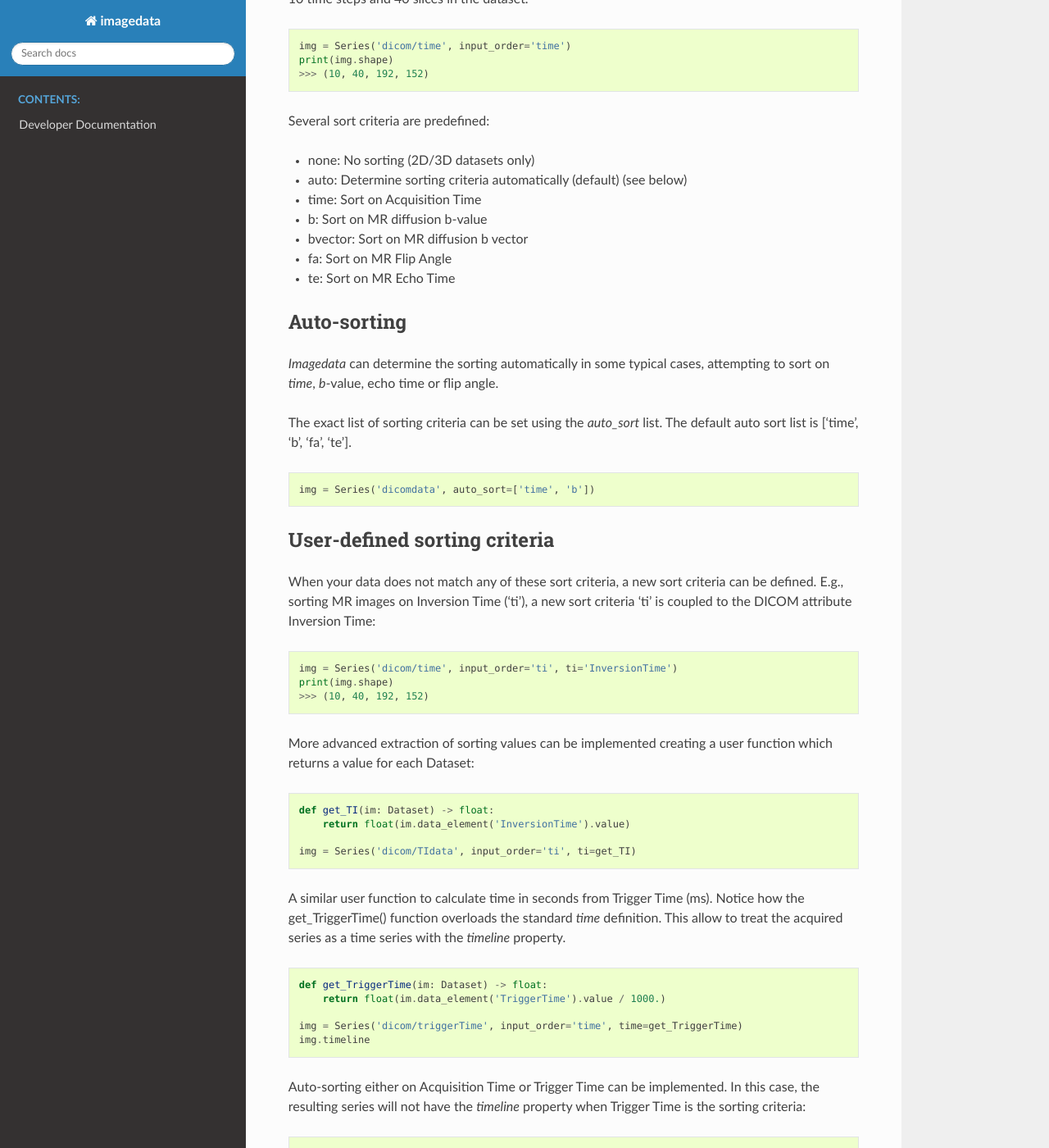
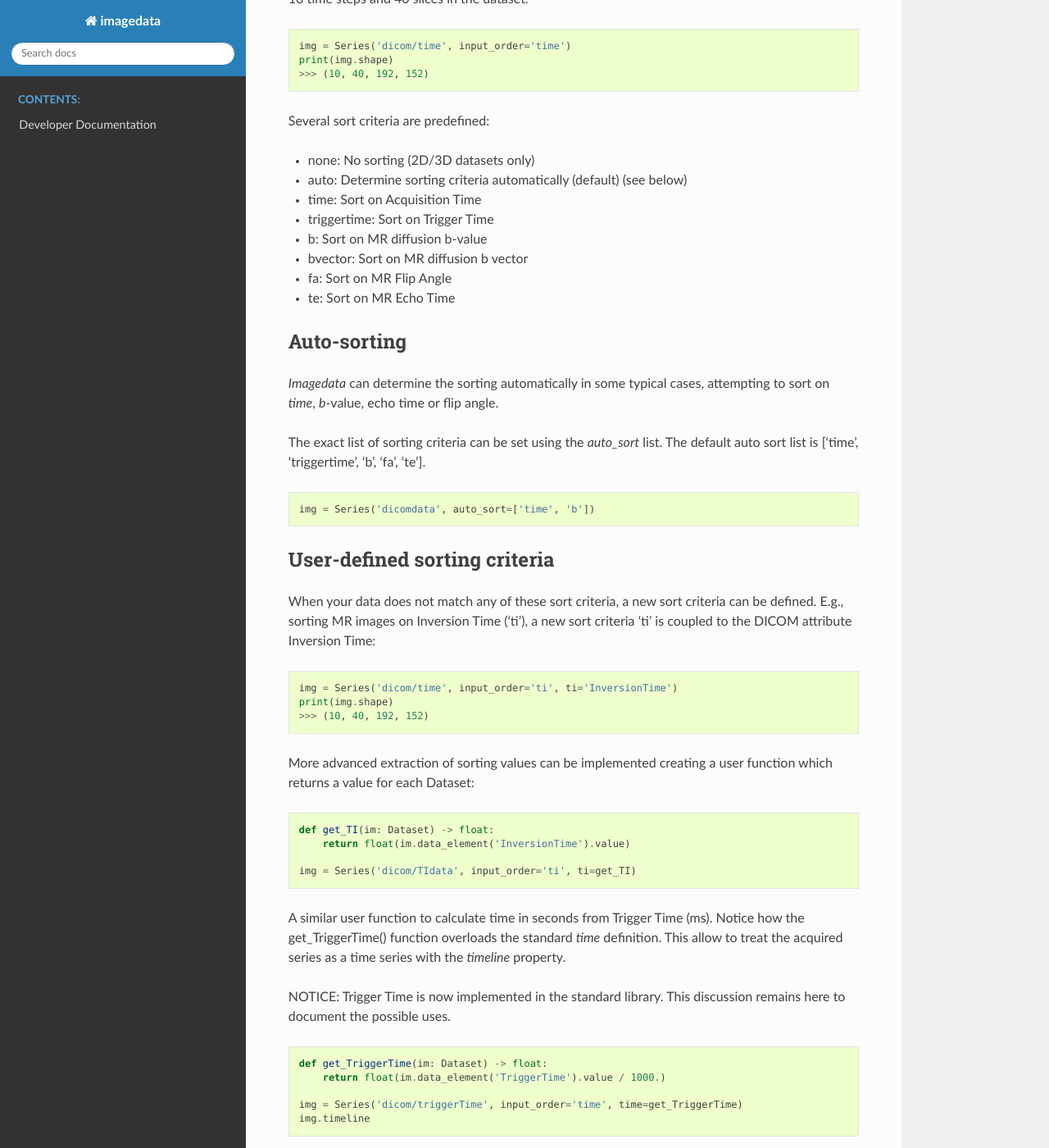
Before and after one commit to erling6232/imagedata, a Sphinx documentation site: the page built from docs/Sorting.rst, in a window 1280 px wide and 1400 px high, scrolled down 513 px. Shown: the whole window at 82% size. Built offline with Sphinx 7.4.7 and the Read the Docs theme 3.1.0, drawn with Linux system fonts in a browser that asks for light colours; pages that are not in the unit, such as notebooks, are missing from menus.

Commit message:
Document user-defined sorting, and n-dimensional sorting.

```diff
--- a/docs/Sorting.rst
+++ b/docs/Sorting.rst
@@ -33,6 +33,7 @@
 * none: No sorting (2D/3D datasets only)
 * auto: Determine sorting criteria automatically (default) (see below)
 * time: Sort on Acquisition Time
+* triggertime: Sort on Trigger Time
 * b: Sort on MR diffusion b-value
 * bvector: Sort on MR diffusion b vector
 * fa: Sort on MR Flip Angle
@@ -45,7 +46,7 @@
 attempting to sort on `time`, `b`-value, echo time or flip angle.
 
 The exact list of sorting criteria can be set using the `auto_sort` list.
-The default auto sort list is ['time', 'b', 'fa', 'te'].
+The default auto sort list is ['time', 'triggertime', 'b', 'fa', 'te'].
 
 .. code-block:: python
 
@@ -79,6 +80,9 @@
 definition. This allow to treat the acquired series as a time series with
 the `timeline` property.
 
+NOTICE: Trigger Time is now implemented in the standard library.
+This discussion remains here to document the possible uses.
+
 .. code-block:: python
 
     def get_TriggerTime(im: Dataset) -> float:
@@ -98,7 +102,7 @@
     )
 
 N-dimensional sorting
-=====================
+---------------------
 
 While 4D data can be sorted automatically, higher dimensions must be defined explicitly.
 The `input_order` parameter can be a comma-separated list of sorting criteria.
```
